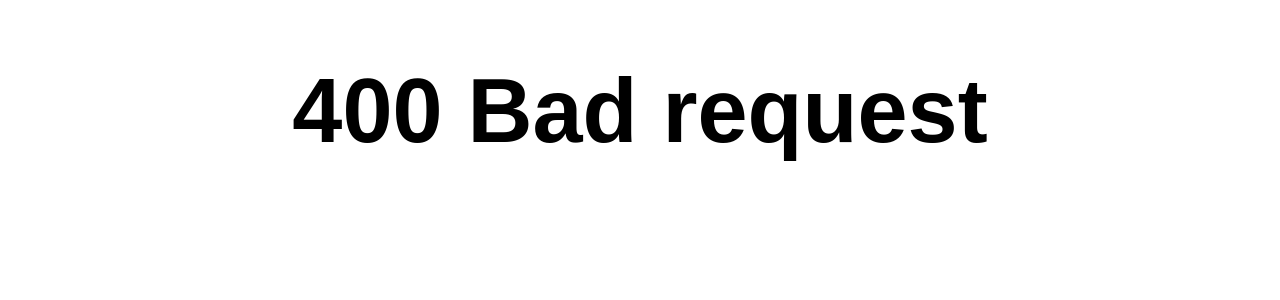
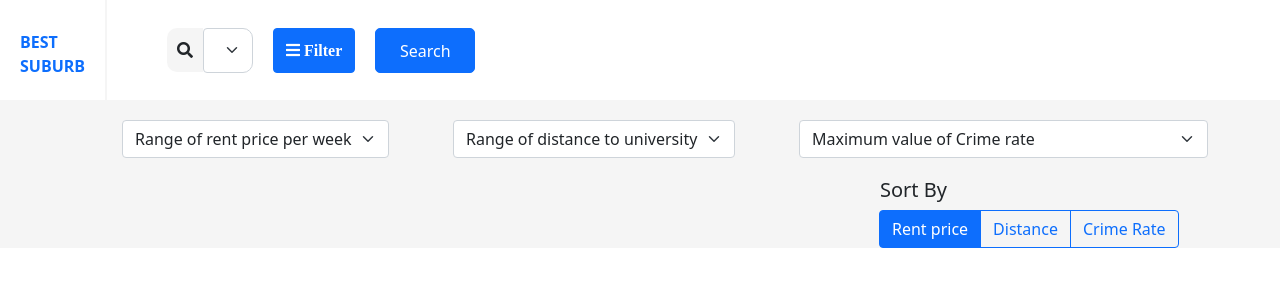
Before and after one commit to ss2333030/cs_project, a Django app: page /list in a window 1280 px wide. Shown: the top 300 px of the page. Run offline with Django 4.2, Linux system fonts and the light colour scheme; data comes from the database, SQL or seed files in the repository; lists and menus that the app fills with data are empty.

Commit message:
Added comments to views.py

```diff
--- a/cs_project/best_suburb/templates/best_suburb/info.html
+++ b/cs_project/best_suburb/templates/best_suburb/info.html
@@ -17,8 +17,10 @@
     <script src="https://cdn.jsdelivr.net/npm/bootstrap@5.0.1/dist/js/bootstrap.bundle.min.js"
         integrity="sha384-gtEjrD/SeCtmISkJkNUaaKMoLD0//ElJ19smozuHV6z3Iehds+3Ulb9Bn9Plx0x4"
         crossorigin="anonymous"></script>
-    <!-- <link rel="stylesheet" href="./css/style.css"> -->
+
+        <!-- <link rel="stylesheet" href="./css/style.css"> -->
     <link rel="stylesheet" href="{% static 'best_suburb/css/style.css' %}">
+
     <!-- Django's specific syntax for linking files -->
     <script src="{% static 'best_suburb/javascript/jquery.range.js' %}"></script>
     <script src="{% static 'best_suburb/javascript/info.js' %}"></script>
--- a/cs_project/best_suburb/views.py
+++ b/cs_project/best_suburb/views.py
@@ -1,7 +1,19 @@
+"""
+This file defines the controller part of the MVC architecture.
+
+This module defines a set of HTTP request handlers for handling
+HTTP requests made by the user. Each request handler handles requests
+sent by the user to a certain path. It processes the request and then
+sends back the response to the user.
+"""
+
+__author__ = "Feng Ji & Ngok Yu"
+
 from ast import Sub
 from http.client import HTTPResponse
 import imp
-from turtle import end_fill
+from json.encoder import INFINITY
+from turtle import distance, end_fill
 from googlemaps import Client
 from django.db.models import Max, Min
 from multiprocessing.sharedctypes import Value
@@ -24,46 +36,69 @@ from typing import List, Type, TypeVar, Callable
 import requests
 import json
 
+T = TypeVar("T")
+U = TypeVar("U")
+
 # First - level separator |||||||||||||||||||||||||||||||||||||||||||||||||||||||||||||||||||||||||||||||||||||||||||||||||
 # Second - level separator ################################################################################################
 # Third - level separator =================================================================================================
 
 
-T = TypeVar("T")
-U = TypeVar("U")
+# ||||||||||||||||||||||||||| Helper functions and structures |||||||||||||||||||||||||||||||||
 
-# ||||||||||||||||||||||||| Helper functions and structures |||||||||||||||||||||||||||||||||
-
-# ####################### Declare the API key and a new instance of goole map ############
+# ####################### Declare the API key and a new instance of goole map ################
 API_KEY = "AIzaSyDRsqK_7w_eBkmNJZUczRnyC9jJx5gj5xQ"
 google_map = Client(key=API_KEY)
 
-
-def filter(lst: List[T], f: Callable[[T], bool]):
-    return (
-        lst
-        if len(lst) == 0
-        else ([lst[0]] + filter(lst[1:], f) if f(lst[0]) else filter(lst[1:], f))
-    )
+INFINITY = 10000000  # A constant that represents infinity in this app
+UNDEFINED = -1  # A constant that represents undefined in this app
 
 
-def map(lst: List[T], f: Callable[[T], U]):
+def filter(lst: List[T], f: Callable[[T], bool]) -> List[T]:
+    """ A generic function for filtering elements in the input list.
+
+    :input lst: a list of elements of type T. For example, T can be int, or str, or bool, or user-defined object, etc.
+    :input f: a function that takes as input an element of the list and then returns either True or False. It is a condition.
+    :output: the elements in the input list that meet the given condition
+    """
+
+    return lst if len(lst) == 0 else ([lst[0]] + filter(lst[1:], f) if f(lst[0]) else filter(lst[1:], f))
+
+
+def map(lst: List[T], f: Callable[[T], U]) -> List[U]:
+    """ A generic function for mapping elements in the input list.
+
+    :input lst: a list of elements of type T. For example, T can be int, or str, or bool, or user-defined object, etc.
+    :input f: a function that takes as input an element of type T of the list and then maps it to a new value of type U. It is a mapper function.
+    :output: a list of elements of type U. Its length is the same as that of the input list.
+    """
+
     return lst if len(lst) == 0 else [f(lst[0])] + map(lst[1:], f)
 
 
 class Location:
-    def __init__(self, latitude, longitude):
-        self.__latitude = latitude
-        self.__longitude = longitude
+    """ A class that represents a geographical location. """
 
-    def get_latitiude(self):
+    def __init__(self, latitude: float, longitude: float) -> None:
+        self.__latitude: float = latitude  # The latitude of the location
+        self.__longitude: float = longitude  # The longitude of the location
+
+    def get_latitiude(self) -> float:
         return self.__latitude
 
-    def get_longitude(self):
+    def get_longitude(self) -> float:
         return self.__longitude
 
 
-def haversine_distance(l1: Location, l2: Location):
+def haversine_distance(l1: Location, l2: Location) -> float:
+    """ Compute the distance between two locations using coordinates.
+        This code was taken from https://cloud.google.com/blog/products/maps-platform/how-calculate-distances-map-maps-javascript-api.
+
+    :input l1: a location
+    :input l2: another location
+    :output: the distance between the two locaitons in kilometer
+    """
+
     R = 6371.0710
     # Radius of the Earth in miles
     rlat1 = l1.get_latitiude() * (math.pi / 180)
@@ -88,20 +123,8 @@ def haversine_distance(l1: Location, l2: Location):
             )
         )
     )
+
     return d
-
-
-def addUni(request):
-    University = University(name="MMM", suburbname="Sname", location="33,33")
-    University.save()
-    return HttpResponse("<p>Success<p>")
-
-
-def search():
-    PrintSuburb = Suburb.objects.all()
-    for i in PrintSuburb:
-        print(i.name)
-    return 0
 
 
 #     return photos
@@ -125,18 +148,14 @@ def search():
 #     return photos
 
 
-def get_qualified_suburbs(
-    uni: str,
-    rent_min: int,
-    rent_max: int,
-    crime_rate_max: int,
-    distance_min: int,
-    distance_max: int,
-):
-    """Returns the correct suburbs according to user input."""
+def get_qualified_suburbs(uni_id: int,rent_min: int,rent_max: int,crime_rate_max: int,distance_min: int,distance_max: int) -> List[Suburb]:
+    """ Return the list of suburbs that meet the conditions specified by the user.
+
+    :input uni_id:
+    """
 
     # Get the university
-    university = University.objects.filter(id=uni)[0]
+    university = University.objects.filter(id=uni_id)[0]
 
     # Get the list of qualified suburbs
     suburbs = Suburb.objects.filter(
@@ -167,7 +186,8 @@ def get_qualified_suburbs(
         payload = {}
         headers = {}
 
-        response = requests.request("GET", URL, headers=headers, data=payload).json()
+        response = requests.request(
+            "GET", URL, headers=headers, data=payload).json()
 
         try:
             photo_reference = response["candidates"][0]["photos"][0]["photo_reference"]
@@ -199,7 +219,8 @@ def get_photos(place_id: str):
     payload = {}
     headers = {}
 
-    response = requests.request("GET", URL, headers=headers, data=payload).json()
+    response = requests.request(
+        "GET", URL, headers=headers, data=payload).json()
 
     photos = []
     try:
@@ -239,7 +260,58 @@ def convert_coordinates(e: Suburb) -> Suburb:
     return e
 
 
+def validate_input(uni_id: str, distance_min: str, distance_max: str, crime_rate_max: str, rent_min: str, rent_max: str) -> dict:
+    """ Convert input values into appropriate format and validate input values."""
+
+    # Convert input values into appropriate data type
+    uni_id = int(uni_id)
+    distance_min = int(distance_min)
+    distance_max = int(distance_max)
+    crime_rate_max = int(crime_rate_max)
+    rent_min = int(rent_min)
+    rent_max = int(rent_max)
+
+    # Validate the provided university ID
+    university = University.objects.get(uni_id)
+    if university is None:
+        raise ValueError("The provided university ID is incorrect!")
+
+    # Validate the provided minimum distance
+    if (distance_min < 1 and distance_min != UNDEFINED) or distance_min > 20:
+        raise ValueError("The provided minimum distance is incorrect!")
+
+    # Validate the provided maximum distance
+    if (distance_max < 1 and distance_max != UNDEFINED) or distance_max > 20:
+        raise ValueError("The provided maximum distance is incorrect!")
+
+    # Validate the provided maximum crime rate
+    if (crime_rate_max < 1000 and crime_rate_max != UNDEFINED) or crime_rate_max > 30000:
+        raise ValueError("The provided maximum crime rate is incorrect!")
+
+    # Validate the provided minimum average rent
+    if (rent_min < 100 and rent_min != UNDEFINED) or rent_min > 700:
+        raise ValueError("The provided minimum average rent is incorrect!")
+
+    # Validate the provided maximum average rent
+    if (rent_max < 100 and rent_max != UNDEFINED) or rent_max > 700:
+        raise ValueError("The provided maximum average rent is incorrect!")
+
+    # Define some conversion functions
+    def convert_min(x): return 0 if x < 0 else x
+    def convert_max(x): return INFINITY if x < 0 else x
+
+    return {
+        uni_id: uni_id,
+        distance_min: convert_min(distance_min),
+        distance_max: convert_max(distance_max),
+        crime_rate_max: convert_max(crime_rate_max),
+        rent_min: convert_min(rent_min),
+        rent_max: convert_max(rent_max)
+    }
+
 # ||||||||||||||||||||||||||||||||||| Request handlers |||||||||||||||||||||||||||||||||||||||||||||||||||
+
+
 def direction(request):
     """Request handler for getting information about public transport."""
 
@@ -301,7 +373,8 @@ def places(request):
     )
     payload = {}
     headers = {}
-    response = requests.request("GET", URL, headers=headers, data=payload).json()
+    response = requests.request(
+        "GET", URL, headers=headers, data=payload).json()
     return JsonResponse(response)
 
 
@@ -312,121 +385,74 @@ def index(request):
 
     # This returns the page "index.html"
     return render(
-        request, "best_suburb/index.html", {"universities": University.objects.all()}
+        request, "best_suburb/index.html", {
+            "universities": University.objects.all()}
     )
 
 
 def suburbs(request):
-    """Request handler for the path "/suburbs". This function will
-    be called whenever the client requests the path "/suburbs".
+    """ Request handler for the path "/suburbs". It first processes the request
+        and then sends back a list of suburbs that meet the conditions specified by
+        the user. This function will be called whenever the user makes a request to the path "/suburbs".
+
+    :input request: an object/dictionary that represents an HTTP request. The most important
+                    property/field it has is a field called "GET", which contains input parameters in a GET request.
+                    request.GET is also an object/dictionary that has six fields: the database ID of the user's university,
+                    the minimum distance from the university (in kilometer), the maximum distance from the university (in kilometer),
+                    the maximum crime rate in a suburb (per 100,000), the minimum average rent in a suburb (in australian dollar),
+                    the maximum average rent in a suburb (also in australian dollar).
+    :output: a list of suburbs that meet the given conditions.
     """
 
-    # If this is a POST request, this means the client has filled out the form on the homepage
-    if request.method == "POST":
-        # Functions and constants used to handle the input values
-        UNDEFINED = "-1"
-        INFINITY = 100000000
-        correct_min = lambda x: 0 if x < 0 else x
-        correct_max = lambda x: INFINITY if x < 0 else x
+    # Check if the input values are valid or not and convert the input values into appropriate format
+    try:
+        parameters = validate_input(
+            request.GET.get("uni"),
+            request.GET.get("distance_min"),
+            request.GET.get("distance_max"),
+            request.GET.get("crime_rate_max"),
+            request.GET.get("rent_min"),
+            request.GET.get("rent_max"),
+        )
+    except ValueError or TypeError:  # Incorrect input
+        return HTTPResponse("Sorry, we couldn't find what you're looking for.", status=404)
+    except Exception:  # Something went wrong
+        return HTTPResponse("Sorry, something went wrong.", status=400)
 
-    # Check if the input values are valid or not
-    try:
-        uni = request.GET.get("uni")
-        University.objects.filter(id=uni)[0]
-        if uni == "" or uni is None:
-            raise ValueError
-
-        rent_min = correct_min(int(request.GET.get("rent_min")))
-        rent_max = correct_max(int(request.GET.get("rent_max")))
-        distance_min = correct_min(int(request.GET.get("distance_min")))
-        distance_max = correct_max(int(request.GET.get("distance_max")))
-        crime_rate_max = correct_max(int(request.GET.get("crime_rate_max")))
-    except IndexError or ValueError:
-        # If the input is invalid
-        return render(
-            request,
-            "best_suburb/400.html",
-            {"error_message": "You need to provide a valid uni ID"},
-        )
-    except TypeError:
-        return render(
-            request,
-            "best_suburb/400.html",
-            {"error_message": "You need to provide valid parameters"},
-        )
-
+    # Get the list of suburbs that meet given conditions
     qualified_suburbs = get_qualified_suburbs(
-        uni, rent_min, rent_max, crime_rate_max, distance_min, distance_max
+        parameters["uni_id"],
+        parameters["rent_min"],
+        parameters["rent_max"],
+        parameters["crime_rate_max"],
+        parameters["distance_min"],
+        parameters["distance_max"]
     )
 
+    # Return the list of suburbs in JSON format
     return JsonResponse(qualified_suburbs)
 
 
 def list(request):
-    """Request handler for the path "/list". This function will
-    be called whenever the client requests the path "/list".
+    """ Request handler for the path "/list".
+        It sends back a template (the list page) to the user.
+        This function will be called whenever the user makes a request to the path "/list".
+
+    :input request: an object/dictionary that represents an HTTP request. However, it is not used
+                    in this function.
+    :output: a response that contains the list page.
     """
 
-    # If this is a GET request, this means the client has filled out the form on the homepage
-    # Functions and constants used to handle the input values
-    INFINITY = 100000000
-    correct_min = lambda x: 0 if x < 0 else x
-    correct_max = lambda x: INFINITY if x < 0 else x
-
-    # Check if the input values are valid or not
-    try:
-        uni = request.GET.get("uni")
-        University.objects.filter(id=uni)[0]
-        if uni == "" or uni is None:
-            raise ValueError
-
-        rent_min = correct_min(int(request.GET.get("rent_min")))
-        rent_max = correct_max(int(request.GET.get("rent_max")))
-        distance_min = correct_min(int(request.GET.get("distance_min")))
-        distance_max = correct_max(int(request.GET.get("distance_max")))
-        crime_rate_max = correct_max(int(request.GET.get("crime_rate_max")))
-    except IndexError or ValueError:
-        # If the input is invalid
-        return render(
-            request,
-            "best_suburb/400.html",
-            {"error_message": "You need to provide a valid uni ID"},
-        )
-    except TypeError:
-        return render(
-            request,
-            "best_suburb/400.html",
-            {"error_message": "You need to provide valid parameters"},
-        )
-
-    # Save uni into the current session
-    request.session["uni"] = uni
-
-    qualified_suburbs = get_qualified_suburbs(
-        uni, rent_min, rent_max, crime_rate_max, distance_min, distance_max
-    )
-    # print("qualixxxxx")
-    print(qualified_suburbs)
-    # print(qualified_suburbs[1])
-
-    return render(
-        request,
-        "best_suburb/list.html",
-        {
-            "suburbs": qualified_suburbs,
-            "current_uni": request.session["uni"],
-            "universities": University.objects.all(),
-        },
-    )
+    return render(request, "best_suburb/list.html")
 
 
 def info(request):
-    ##1. get the user click suburb
-    ##2. serach the suburb name from database
-    ##3. display the information of suburb
+    # 1. get the user click suburb
+    # 2. serach the suburb name from database
+    # 3. display the information of suburb
 
     # context = {}
-    ##now is string,after have database,it need to change it to int
+    # now is string,after have database,it need to change it to int
 
     # context["sub_id"] = primary_key  # get form sql database
     # context["sub_name"] = primary_key  # get form sql database
@@ -477,7 +503,8 @@ def get_crimerate_char(suber_name):
                                             offset: 1,
                                             color: 'rgb(25, 183, 207)'
                                         }])"""
-    x_data = ["2013", "2014", "2015", "2016", "2017", "2018", "2019", "2020", "2021"]
+    x_data = ["2013", "2014", "2015", "2016",
+              "2017", "2018", "2019", "2020", "2021"]
     y_data = [
         suber_name.get("crime_rate_in_2013"),
         suber_name.get("crime_rate_in_2014"),
@@ -506,7 +533,8 @@ def get_crimerate_char(suber_name):
                 pos_left="center",
             ),
             tooltip_opts=opts.TooltipOpts(trigger="axis"),
-            legend_opts=opts.LegendOpts(is_show=True, pos_left="70%", pos_bottom="80%"),
+            legend_opts=opts.LegendOpts(
+                is_show=True, pos_left="70%", pos_bottom="80%"),
             yaxis_opts=opts.AxisOpts(
                 type_="value",
                 name="      Crime rate",
@@ -523,7 +551,8 @@ def get_crimerate_char(suber_name):
 
 
 def get_average_char(suber_name):
-    x_data = ["2013", "2014", "2015", "2016", "2017", "2018", "2019", "2020", "2021"]
+    x_data = ["2013", "2014", "2015", "2016",
+              "2017", "2018", "2019", "2020", "2021"]
     y_data = [
         suber_name.get("averagerent_in_2013"),
         suber_name.get("averagerent_in_2014"),
@@ -551,7 +580,8 @@ def get_average_char(suber_name):
                 pos_left="center",
             ),
             tooltip_opts=opts.TooltipOpts(trigger="axis"),
-            legend_opts=opts.LegendOpts(is_show=True, pos_left="70%", pos_bottom="80%"),
+            legend_opts=opts.LegendOpts(
+                is_show=True, pos_left="70%", pos_bottom="80%"),
             yaxis_opts=opts.AxisOpts(
                 type_="value",
                 name="      Average rent",
@@ -612,6 +642,7 @@ def recommended_system(qualified_suburbs):
     max_averagerent = (
         Suburb.objects.all().aggregate(Max("average_rent")).get("average_rent__max")
     )
+
     min_averagerent = (
         Suburb.objects.all().aggregate(Min("average_rent")).get("average_rent__min")
     )
```
